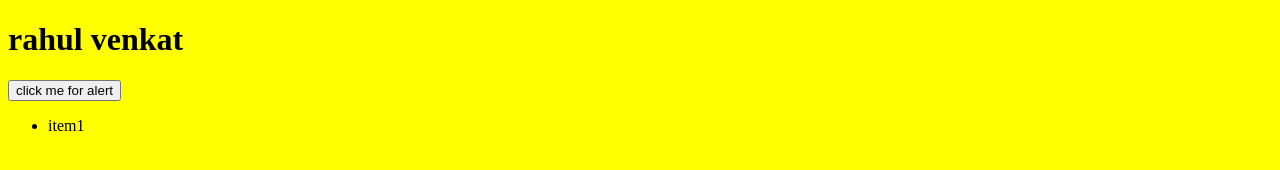
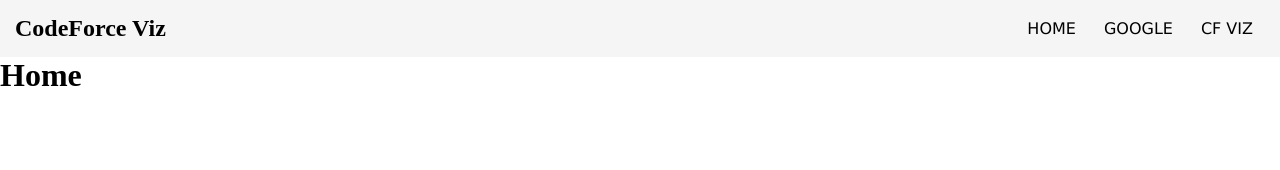
Before and after one commit to RahulVenkat4231/codeforces-visulizer-bootcamp, a plain HTML site: page index.html in a window 1280 px wide. Drawn offline with Linux system fonts and the light colour scheme.

Commit message:
get completed

```diff
--- a/codeforces visualisers/cf-visualisers.js
+++ b/codeforces visualisers/cf-visualisers.js
@@ -125,7 +125,7 @@ async function handleSubmit(e) {
                 heatmap[submissionDate.valueOf()] = 1
             }
             else {
-                heatmap[submissionDate, valueOf()] += 1;
+                heatmap[submissionDate.valueOf()] += 1;
             }
         }
         console.log(verdict);
--- a/index.html
+++ b/index.html
@@ -7,12 +7,18 @@
     <link rel="stylesheet" href="style.css">
 </head>
 <body>
-    <h1>rahul venkat</h1>
-    <button onclick="showalert()">click me for alert</button>
-    <script src="script.js"></script>
-    <ul>
-        <li>item1</li>
+      <!-- NAV BAR SECTION -->
+      <nav>
+        <h1 id="logo">CodeForce Viz</h1>
 
-    </ul>
+
+        <div>
+            <a href="./index.html" class="btn">HOME</a>
+            <a href="./google-home.html" class="btn">GOOGLE</a>
+            <a href="./codeforces visualisers//index.html" class="btn">CF VIZ</a>
+        </div>
+    </nav>
+
+    <H1>Home</H1>
 </body>
 </html>
--- a/style.css
+++ b/style.css
@@ -1,20 +1,55 @@
-body{
-    background-color: yellow;
+* {
+    margin: 0;
+    padding: 0;
 }
 
-table{
+table {
     border: 2px solid black;
     border-collapse: collapse;
 }
-th,tr,td{
+
+th,
+tr,
+td {
     border: 2px solid black;
 }
+
 /* tr{
     border:2px solid black;
 }
 td{
     border:2px solid black;
 } */
-thead th{
-    color:black;
+thead th {
+    color: black;
 }
+
+
+nav {
+    display: flex;
+    gap: 20px;
+    padding: 15px;
+    justify-content: space-between;
+    align-items: center;
+    background-color: #f5f5f5;
+}
+
+
+.btn {
+    padding: 10px;
+    border: 2px solid #f5f5f508;
+    background-color: #f5f5f500;
+    border-radius: 5px;
+}
+
+
+.btn:hover {
+    background-color: #cecece;
+}
+
+a {
+    text-decoration: none;
+    color: black;
+    font-weight: 400;
+    font-family: Verdana, Geneva, Tahoma, sans-serif;
+}
```
